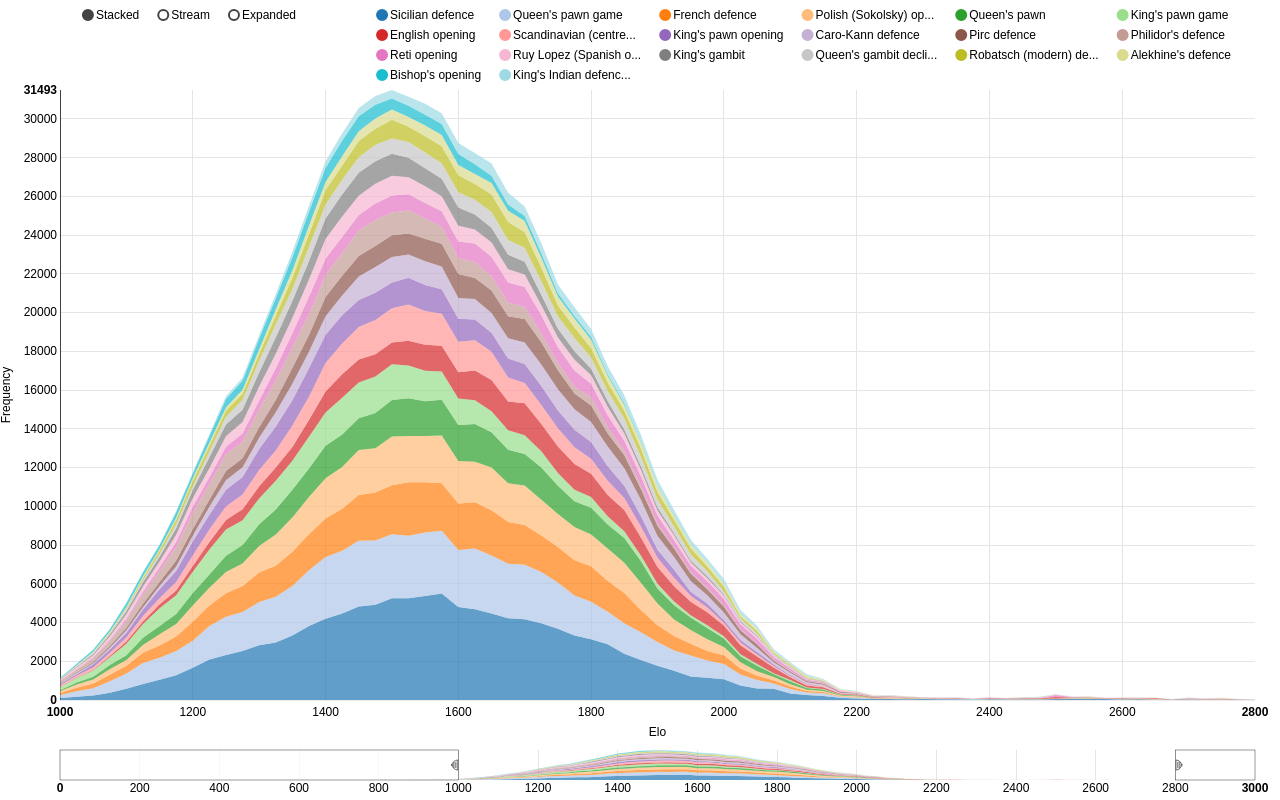
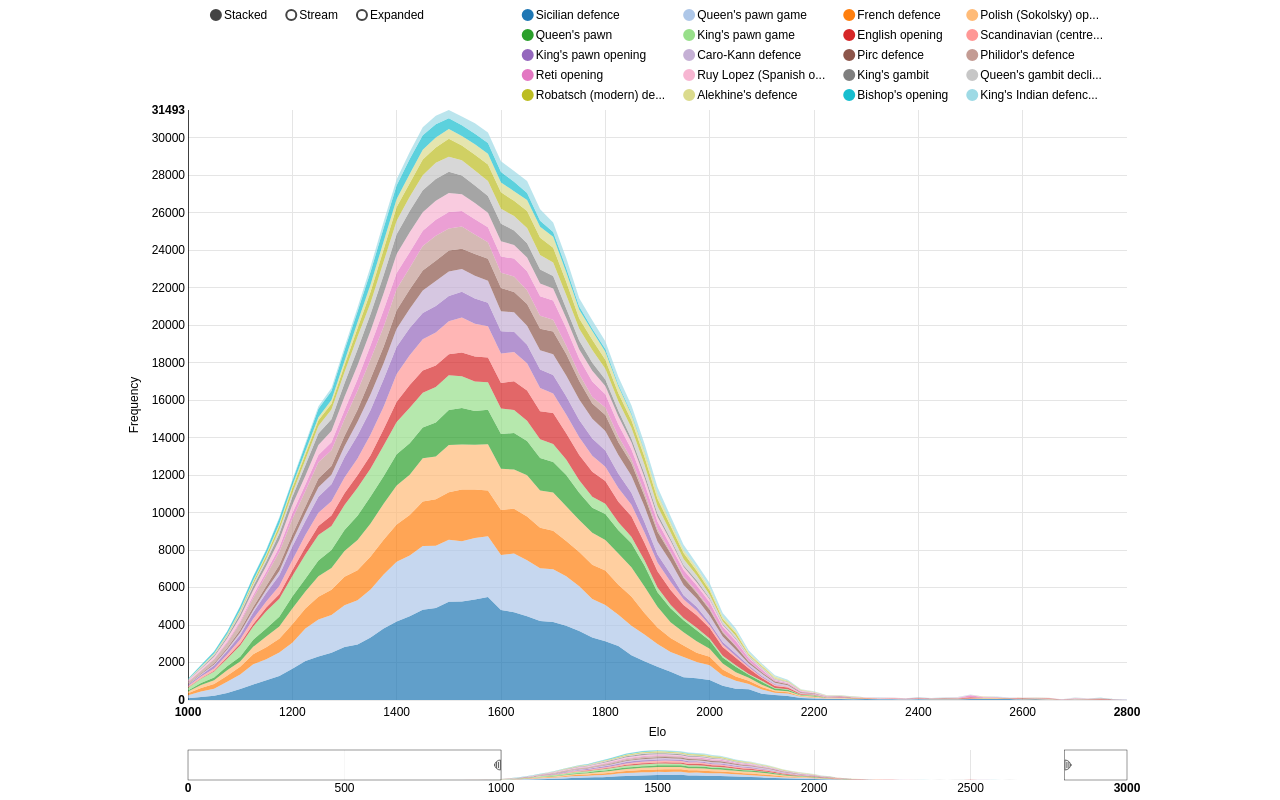
Before and after one commit to m-hou/Chess-Analysis, a plain HTML site: page index.html in a window 1280 px wide. Drawn offline with nearby package versions, Linux system fonts and the light colour scheme.

Commit message:
add spacing to layout in css

```diff
--- a/assets/styles.css
+++ b/assets/styles.css
@@ -1,12 +1,17 @@
+html {
+    margin: 0 auto;
+    width: 80%;
+
+}
 text {
     font: 12px sans-serif;
 }
 svg {
     display: block;
 }
-html, body, svg {
+body, svg {
     margin: 0px;
     padding: 0px;
-    height: 100%;
+    height: 100vh;
     width: 100%;
 }
```
